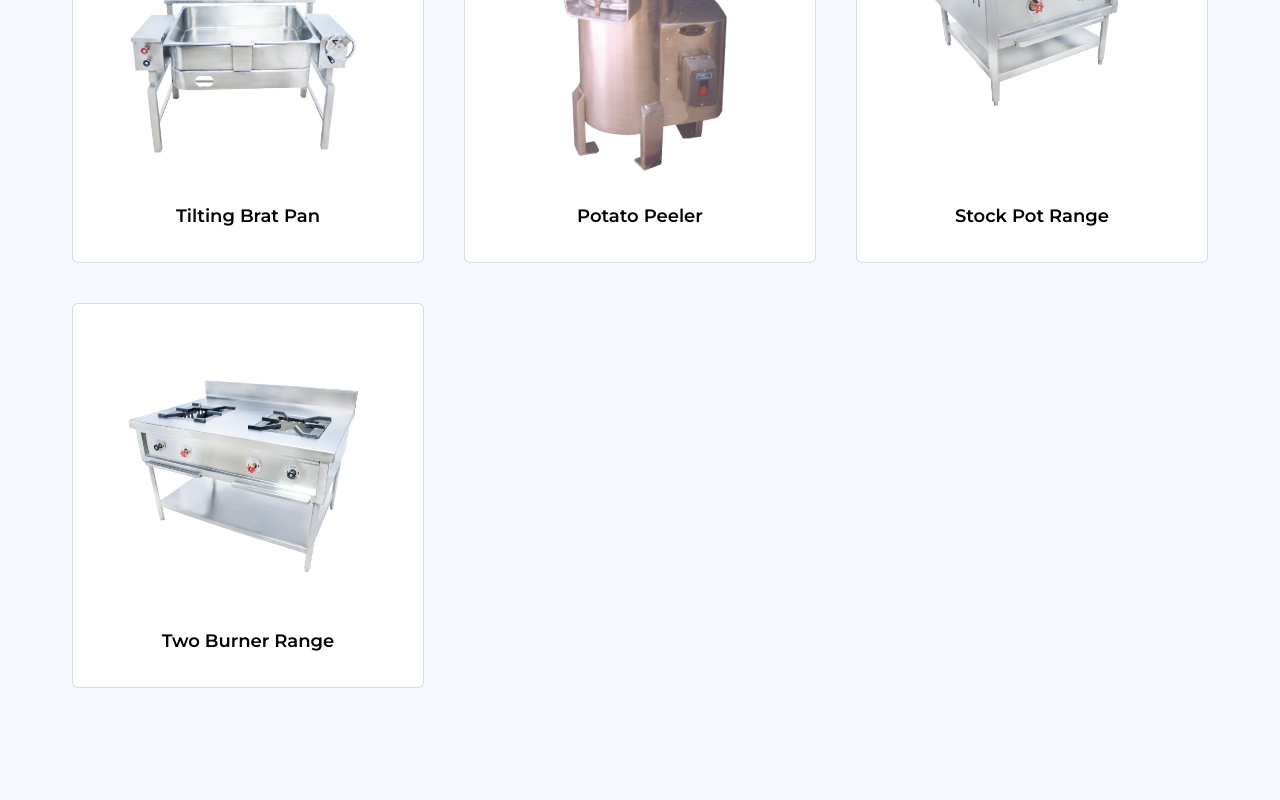
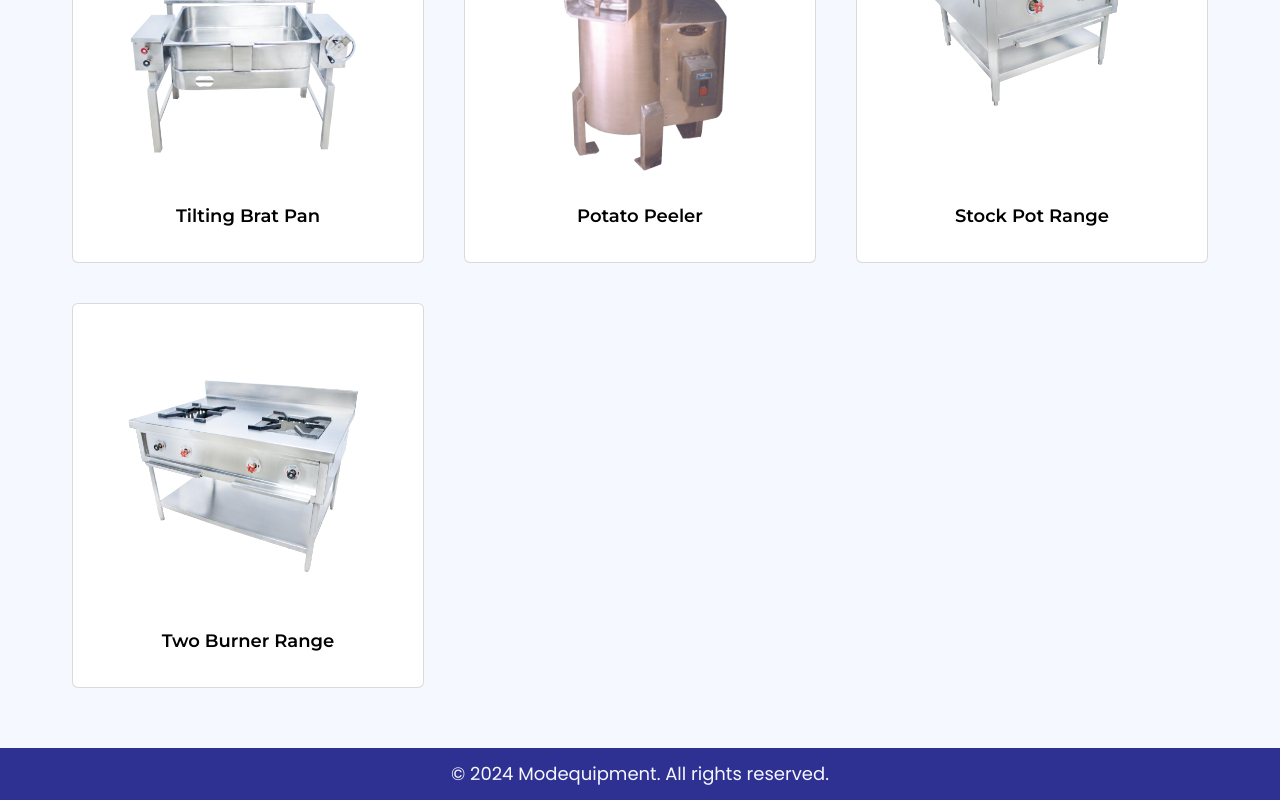
Before and after one commit to UltigendLemate/modequipment, a Next.js app: page /our-equipment in a window 1280 px wide. Shown: the part 1361-2161 px from the top of the page. Before the commit the page ends 2097 px from the top, so only its background shows below. Built offline with nearby package versions, Linux system fonts and the light colour scheme.

Commit message:
Footer added

```diff
--- a/src/app/layout.tsx
+++ b/src/app/layout.tsx
@@ -3,6 +3,7 @@ import { Inter, Montserrat, Poppins } from "next/font/google";
 
 import "./globals.css";
 import Script from "next/script";
+import Footer from "@/components/Footer";
 
 const inter = Inter({ subsets: ["latin"] });
 const mont = Montserrat({
@@ -29,7 +30,10 @@ export default function RootLayout({
   return (
     <html className={`${mont.variable} ${poppins.variable} z-0`} lang="en">
       <Script src="https://cdn.lordicon.com/lordicon.js"></Script>
-      <body className={`${poppins.className} bg-background text-foreground`}>{children}</body>
+      <body className={`${poppins.className} bg-background text-foreground flex flex-col justify-between min-h-screen`}>
+        {children}
+        <Footer />
+      </body>
     </html>
   );
 }
--- /dev/null
+++ b/src/components/Footer.tsx
@@ -0,0 +1,7 @@
+function Footer() {
+    return (
+        <p className="text-background text-sm sm:text-base md:text-lg text-center py-3 bg-primary mt-3">© 2024 Modequipment. All rights reserved.</p>
+    )
+}
+
+export default Footer;
```
